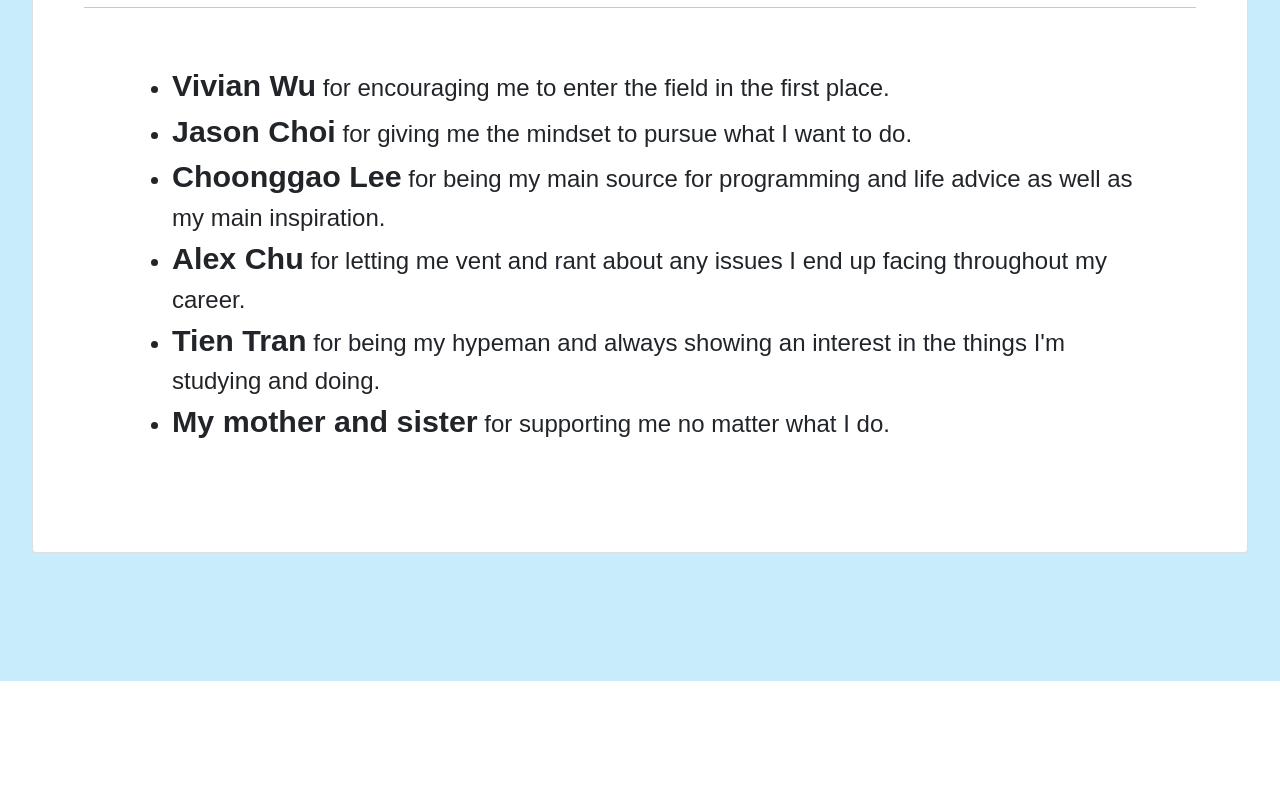
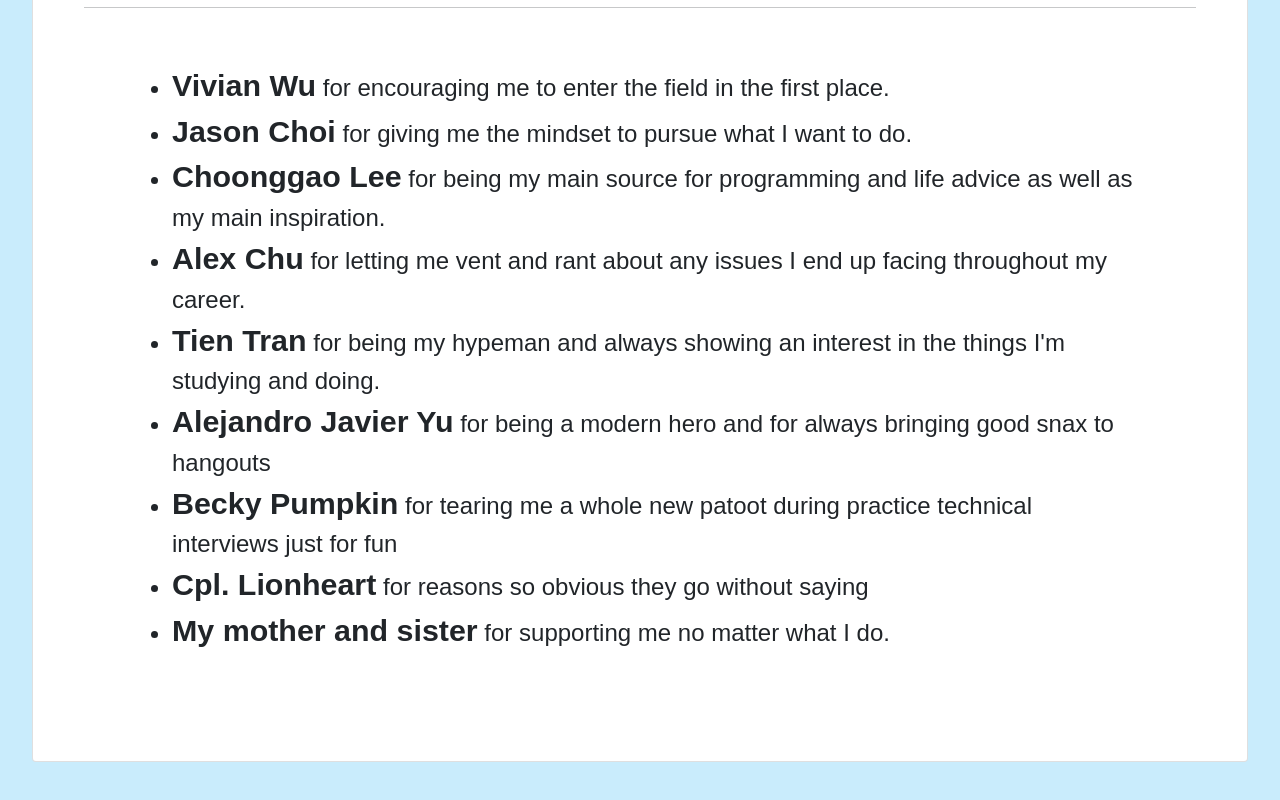
Before and after one commit to oscarlaaaa/oscar-la, a React (Create React App) app: page /thanks in a window 1280 px wide. Shown: the part 867-1667 px from the top of the page. Before the commit the page ends 1548 px from the top, so only its background shows below. Built offline with nearby package versions, Linux system fonts and the light colour scheme; a web font is replaced by a local one.

Commit message:
Added 3 new entries to thanks.js

```diff
--- a/src/components/sections/thanks/Thanks.js
+++ b/src/components/sections/thanks/Thanks.js
@@ -35,6 +35,18 @@ const Thanks = () => {
           always showing an interest in the things I'm studying and doing.
         </li>
         <li>
+          <span className="thankName">Alejandro Javier Yu</span> for being a modern hero
+          and for always bringing good snax to hangouts
+        </li>
+        <li>
+          <span className="thankName">Becky Pumpkin</span> for tearing me a whole new
+          patoot during practice technical interviews just for fun
+        </li>
+        <li>
+          <span className="thankName">Cpl. Lionheart</span> for reasons so obvious
+          they go without saying
+        </li>
+        <li>
           <span className="thankName">My mother and sister</span> for supporting
           me no matter what I do.
         </li>
```
